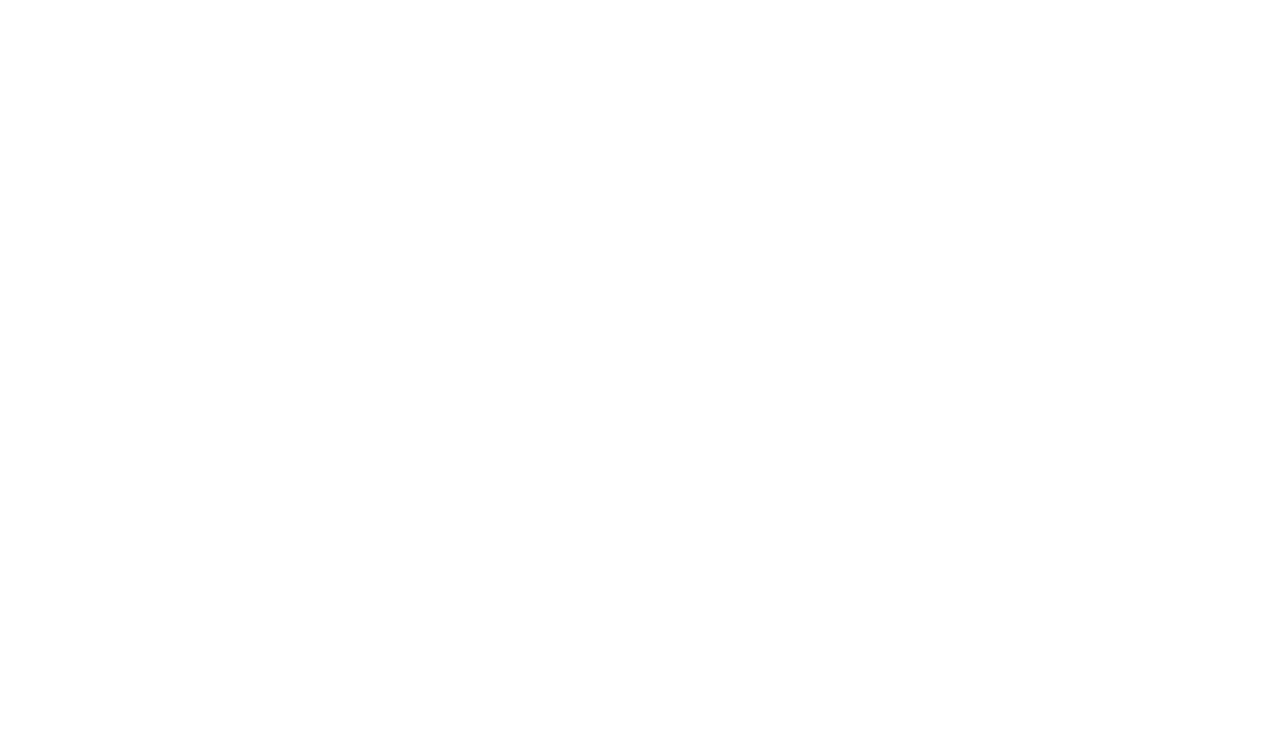
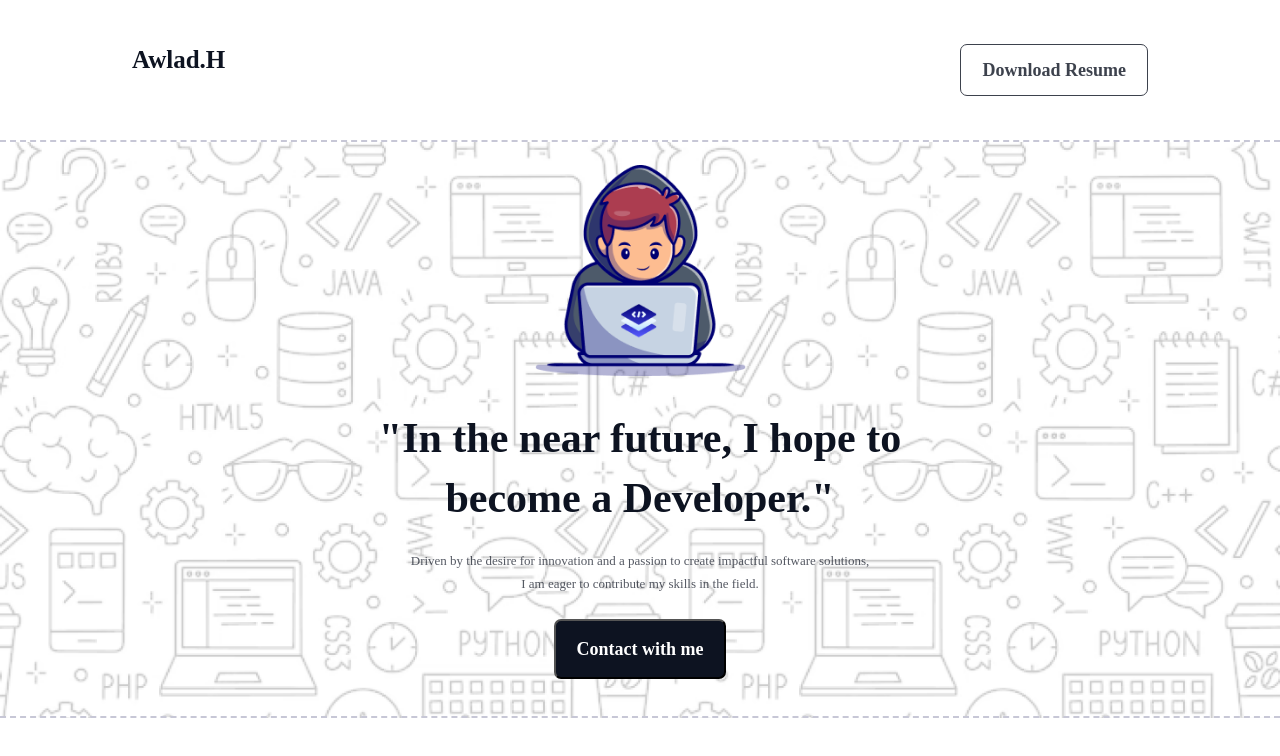
Before and after one commit to shahinanishi/assignment-portfolio, a plain HTML site: page index.html in a window 1280 px wide. Drawn offline with Linux system fonts and the light colour scheme; a web font is replaced by a local one.

Commit message:
added navbar and banner

```diff
--- a/index.html
+++ b/index.html
@@ -4,8 +4,26 @@
     <meta charset="UTF-8">
     <meta name="viewport" content="width=device-width, initial-scale=1.0">
     <title>Awlad's Portfolio</title>
+    <link rel="stylesheet" href="style/style.css">
 </head>
 <body>
+    <header>
+        <nav>
+            <h3 class="title" >Awlad.H</h3>
+            <a href="#" class="download-resume">Download Resume</a>
+        </nav>
+        <div id="banner">
+            <img src="assets/Group.png" alt="Icon of a developer">
+            <h1 class="title">"In the near future, I hope to <br> become a Developer." </h1>
+            <p class="description">Driven by the desire for innovation and a passion to create impactful software solutions,<br> I am eager to contribute my skills in the field.</p>
+            <button class="btn"><a href="#footer" style="text-decoration: none; color: inherit;">Contact with me</a></button>
+        </div>
+    </header>
+    <main>
 
+    </main>
+    <footer>
+
+    </footer>
 </body>
 </html>
--- a/style/style.css
+++ b/style/style.css
@@ -0,0 +1,125 @@
+@import url('https://fonts.googleapis.com/css2?family=Azeret+Mono:ital,wght@0,100..900;1,100..900&display=swap');
+
+*{
+    margin: 0;
+    padding: 0;
+}
+
+/* Shared styles */
+.btn{
+    border-radius: 7px;
+    background: rgb(13, 19, 33);
+    padding: 18px 21px 18px 21px;
+    color: rgb(255, 255, 255);
+    font-family: Azeret Mono;
+    font-size: 18px;
+    font-weight: 600;
+    line-height: 20px;
+    letter-spacing: 0%;
+    text-align: center;
+    cursor: pointer;
+}
+
+.title{
+    color: rgb(13, 19, 33);
+    font-family: Azeret Mono;
+    font-size: 28px;
+    font-weight: 800;
+    line-height: 32px;
+    letter-spacing: 0%;
+    text-align: center;
+    margin-bottom: 21px;
+}
+
+.description{
+    color: rgb(13, 19, 33);
+    font-family: Azeret Mono;
+    font-size: 14px;
+    font-weight: 400;
+    line-height: 22px;
+    letter-spacing: 0%;
+    text-align: center;
+    opacity: 0.7;
+    margin-bottom: 42px;
+}
+
+/* Navbar styles */
+nav{
+    display: flex;
+    justify-content: space-between;
+    align-items: center;
+    padding: 44px 132px 0px 132px;
+}
+
+nav .title{
+    color: rgb(13, 19, 33);
+    font-family: Azeret Mono;
+    font-size: 25px;
+    font-weight: 800;
+    line-height: 29px;
+    letter-spacing: 0%;
+    text-align: left;
+}
+
+nav .download-resume{
+    box-sizing: border-box;
+    border: 1px solid rgb(13, 19, 33);
+    border-radius: 7px;
+    opacity: 0.8;
+    text-decoration: none;
+    padding: 15px 21px 15px 21px;
+    color: rgb(13, 19, 33);
+    font-family: Azeret Mono;
+    font-size: 18px;
+    font-weight: 600;
+    line-height: 20px;
+    letter-spacing: 0%;
+    text-align: center;
+}
+
+nav .download-resume:hover {
+    background-color: #1a1a1a;
+    color: #ffffff;
+}
+
+/* Banner styles */
+#banner{
+margin-top: 44px;
+height: 574px;
+background-image: url(../assets/Hero-bg.png);
+background-repeat: no-repeat;
+background-size: cover;
+text-align: center;
+border-top: 2px dashed rgb(199, 199, 214);
+border-bottom: 2px dashed rgb(199, 199, 214);
+}
+
+#banner img{
+    width: 211px;
+    height: 211px;
+    margin-top: 23px;
+    margin-bottom: 28px;
+}
+
+#banner .title{
+    color: rgb(13, 19, 33);
+    font-family: Azeret Mono;
+    font-size: 42px;
+    font-weight: 800;
+    line-height: 60px;
+    letter-spacing: 0%;
+    text-align: center;
+    margin: 0 194px 21px 194px;
+}
+
+#banner .description{
+    color: rgb(13, 19, 33);
+    font-family: Azeret Mono;
+    font-size: 13px;
+    font-weight: 400;
+    line-height: 23px;
+    letter-spacing: 0%;
+    text-align: center;
+    opacity: 0.7;
+    margin: 0px 258px 24px 258px;
+}
```
